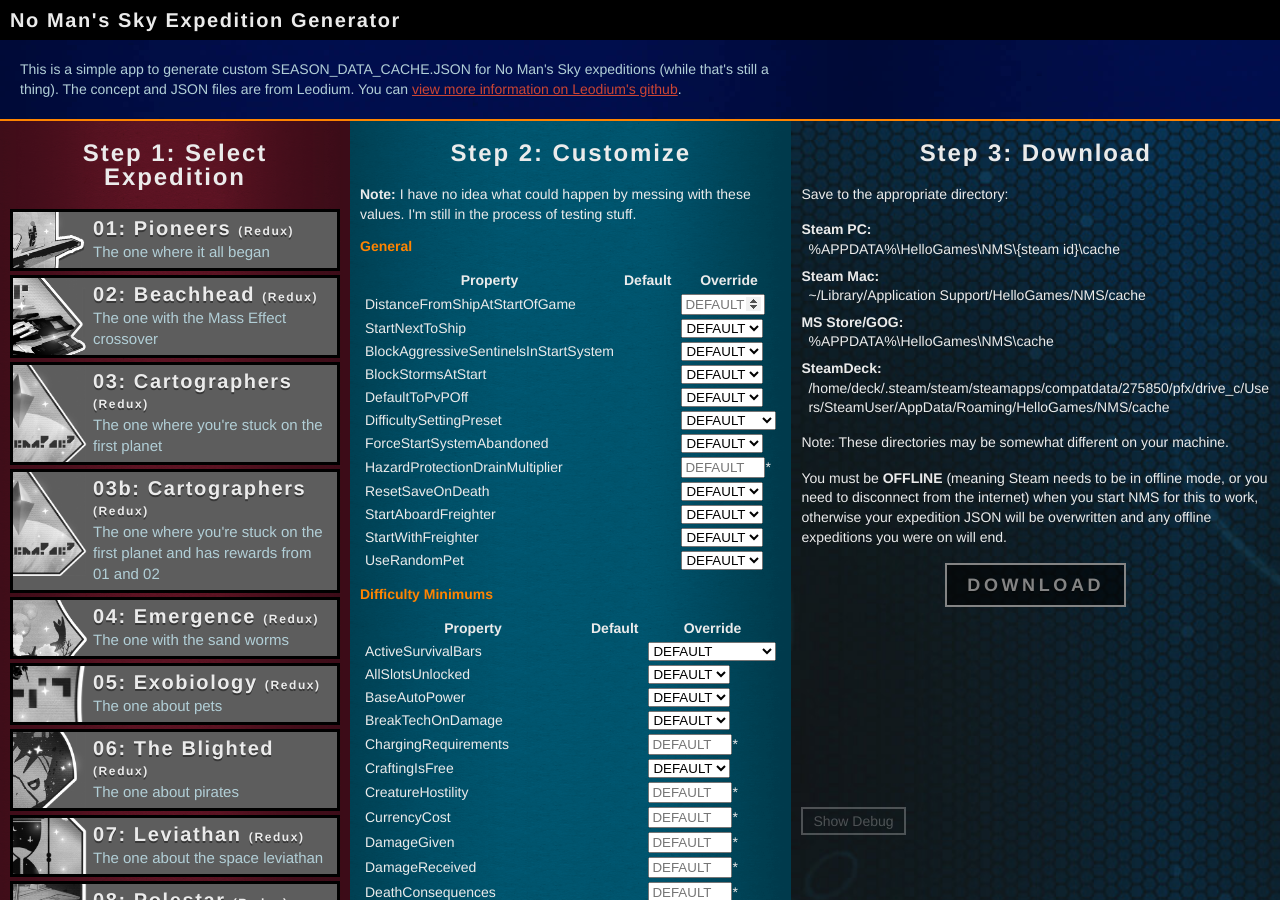
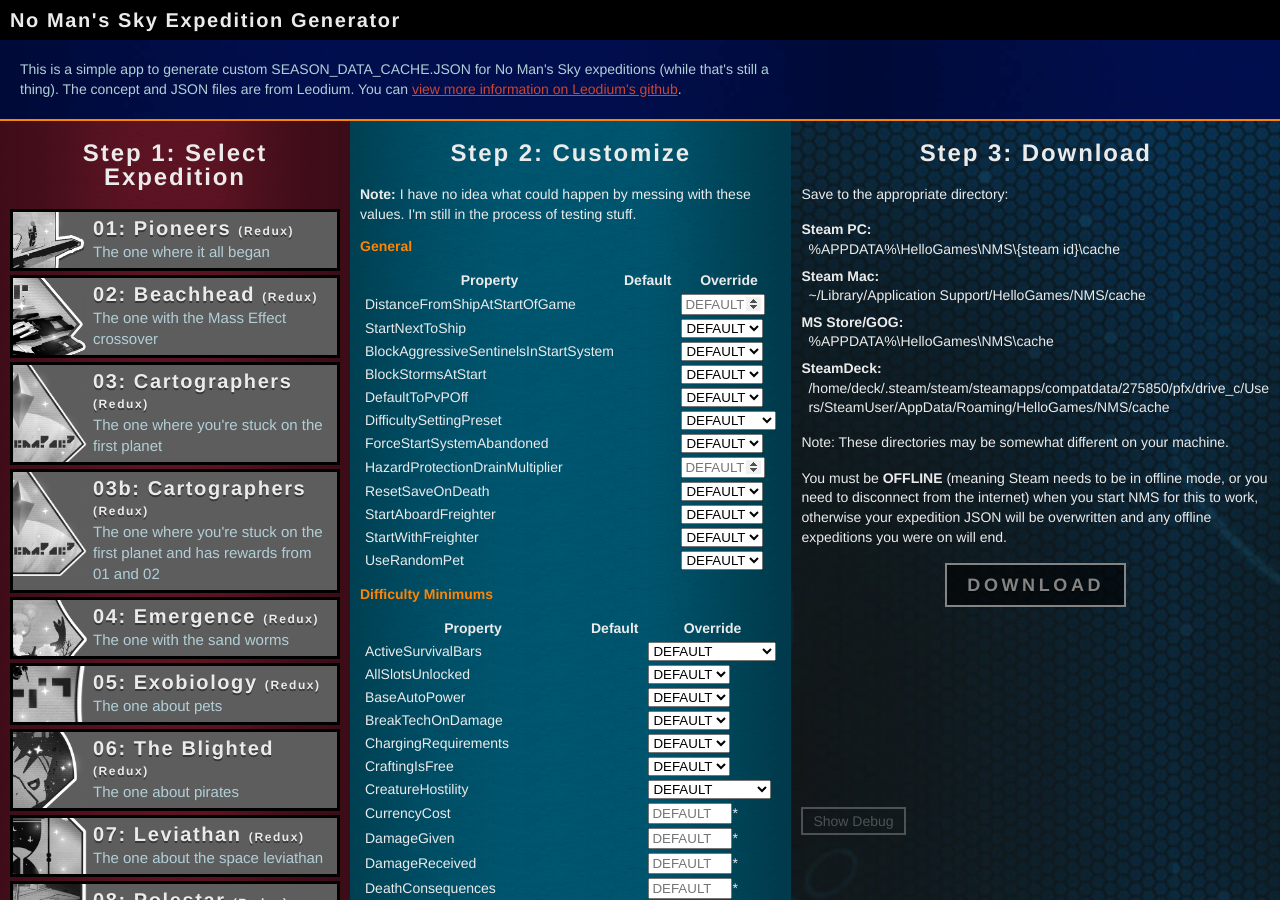
Before and after one commit to cwmonkey/nms-expeditions, a Jekyll site: the page built from index.html, in a window 1280 px wide and 900 px high. Built offline with Jekyll 4.4.1, drawn with Linux system fonts in a browser that asks for light colours; some web fonts are replaced.

Commit message:
DRY the input attributes, rearrange and add comments for clarity, add another setting type

```diff
--- a/index.html
+++ b/index.html
@@ -66,6 +66,9 @@
                 <th>Override</th>
               </tr>
               {% for cust in csection.customizations %}
+                {% capture attrs %}
+                  class="cust_prop_input" name="{{ cust.prop }}" data-subprop="{{ cust.subprop }}" data-parentprop="{{ csection.prop }}" title="{% if csection.prop %}{{ csection.prop }}.{% endif %}{{ cust.prop }}{% if cust.subprop %}.{{ cust.subprop }}{% endif %}" placeholder="DEFAULT"
+                {% endcapture %}
                 <tr class="cust_item">
                   <td class="property">
                     <p class="cust_property">{{ cust.prop }}</p>
@@ -75,14 +78,49 @@
                   </td>
                   <td class="default"></td>
                   <td class="override">
+                    {% comment %}
+                    ////////////////////////////////
+                    // GENERIC
+                    ////////////////////////////////
+                    {% endcomment %}
+
                     {% if cust.type == "bool" %}
-                      <select class="cust_prop_input" name="{{ cust.prop }}" data-subprop="{{ cust.subprop }}" data-parentprop="{{ csection.prop }}" title="{{ csection.prop }}.{{ cust.prop }}.{{ cust.subprop }}">
+                      <select {{ attrs }}>
                         <option value="">DEFAULT</option>
                         <option value="true">true</option>
                         <option value="false">false</option>
                       </select>
+                    {% elsif cust.type == "int" %}
+                      <input type="number" {{ attrs }}>
+                    {% elsif cust.type == "float" %}
+                      <input step=".01" type="number" {{ attrs }}>
+
+                    {% comment %}
+                    ////////////////////////////////
+                    // SPECIFIC
+                    ////////////////////////////////
+                    {% endcomment %}
+
+                    {% comment %}
+                    // General //
+                    {% endcomment %}
+
+                    {% elsif cust.type == "DifficultyPresetType" %}
+                      <select {{ attrs }}>
+                        <option value="">DEFAULT</option>
+                        <option value="Normal">Normal</option>
+                        <option value="Creative">Creative</option>
+                        <option value="Relaxed">Relaxed</option>
+                        <option value="Survival">Survival</option>
+                        <option value="Permadeath">Permadeath</option>
+                      </select>
+
+                    {% comment %}
+                    // Difficulty Minimums //
+                    {% endcomment %}
+
                     {% elsif cust.type == "ActiveSurvivalBarsDifficulty" %}
-                      <select class="cust_prop_input" name="{{ cust.prop }}" data-subprop="{{ cust.subprop }}" data-parentprop="{{ csection.prop }}" title="{{ csection.prop }}.{{ cust.prop }}.{{ cust.subprop }}">
+                      <select {{ attrs }}>
                         <option value="">DEFAULT</option>
                         <option value="None">None</option>
                         <option value="Health">Health</option>
@@ -90,33 +128,30 @@
                         <option value="All">All</option>
                       </select>
                     {% elsif cust.type == "BreakTechOnDamageProbability" %}
-                      <select class="cust_prop_input" name="{{ cust.prop }}" data-subprop="{{ cust.subprop }}" data-parentprop="{{ csection.prop }}" title="{{ csection.prop }}.{{ cust.prop }}.{{ cust.subprop }}">
+                      <select {{ attrs }}>
                         <option value="">DEFAULT</option>
                         <option value="None">None</option>
                         <option value="Low">Low</option>
                         <option value="High">High</option>
                       </select>
-                    {% elsif cust.type == "UNSURE-ChargingRequirementsDifficulty" %}
-                      <select class="cust_prop_input" name="{{ cust.prop }}" data-subprop="{{ cust.subprop }}" data-parentprop="{{ csection.prop }}" title="{{ csection.prop }}.{{ cust.prop }}.{{ cust.subprop }}">
+                    {% elsif cust.type == "ChargingRequirementsDifficulty" %}
+                      {% comment %}
+                        There are probably more settings here, but I'm not really sure what setting this is in the menu.
+                      {% endcomment %}
+                      <select {{ attrs }}>
                         <option value="">DEFAULT</option>
-                        <option value="None">None</option>
                         <option value="Low">Low</option>
                         <option value="Normal">Normal</option>
-                        <option value="High">High</option>
                       </select>
-                    {% elsif cust.type == "DifficultyPresetType" %}
-                      <select class="cust_prop_input" name="{{ cust.prop }}" data-subprop="{{ cust.subprop }}" data-parentprop="{{ csection.prop }}" title="{{ csection.prop }}.{{ cust.prop }}.{{ cust.subprop }}">
+                    {% elsif cust.type == "CreatureHostilityDifficulty" %}
+                      <select {{ attrs }}>
                         <option value="">DEFAULT</option>
-                        <option value="Normal">Normal</option>
-                        <option value="Creative">Creative</option>
-                        <option value="Relaxed">Relaxed</option>
-                        <option value="Survival">Survival</option>
-                        <option value="Permadeath">Permadeath</option>
+                        <option value="NeverAttack">NeverAttack</option>
+                        <option value="FullEcosystem">FullEcosystem</option>
+                        <option value="AttackIfProvoked">AttackIfProvoked</option>
                       </select>
-                    {% elsif cust.type == "int" %}
-                      <input type="number" class="cust_prop_input" name="{{ cust.prop }}" data-subprop="{{ cust.subprop }}" data-parentprop="{{ csection.prop }}" placeholder="DEFAULT" title="{{ csection.prop }}.{{ cust.prop }}.{{ cust.subprop }}">
                     {% else %}
-                      <input type="text" class="cust_prop_input unknown" name="{{ cust.prop }}" data-subprop="{{ cust.subprop }}" data-parentprop="{{ csection.prop }}" placeholder="DEFAULT" title="{{ csection.prop }}.{{ cust.prop }}.{{ cust.subprop }}">*
+                      <input type="text" {{ attrs }}>*
                     {% endif %}
                   </td>
                 </tr>
```
